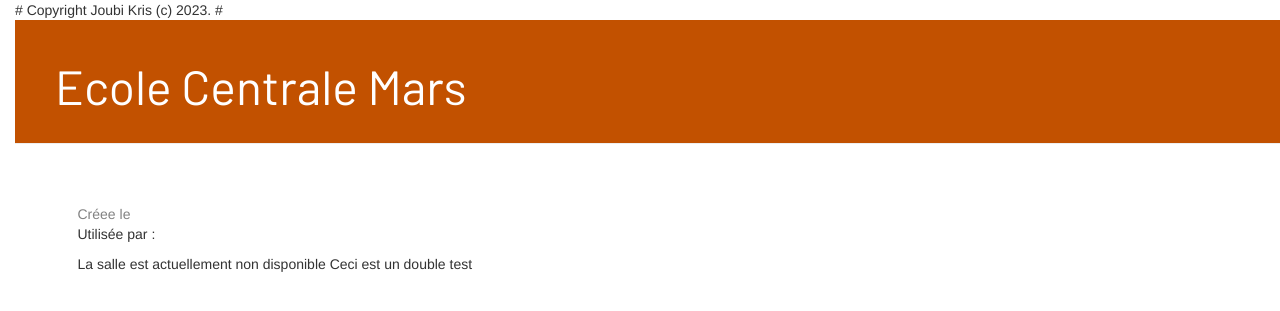
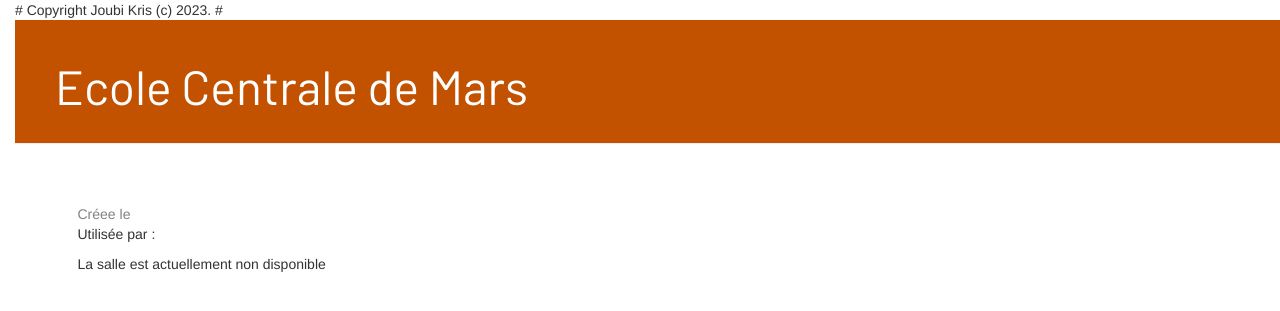
Before and after one commit to Krisjgit/CentraleMars, a Django app: template blog/templates/blog/room_detail.html in a window 1280 px wide. Shown: the top 311 px of the page. Run offline with Django 3.2, Linux system fonts and the light colour scheme; the template is opened without the code that fills it, so the values that code supplies are empty; some libraries are stand-ins or nearby versions.

Commit message:
mini modif

```diff
--- a/CentraleMars/settings.py
+++ b/CentraleMars/settings.py
@@ -19,7 +19,7 @@
 # SECURITY WARNING: don't run with debug turned on in production!
 DEBUG = True
 
-ALLOWED_HOSTS = ['127.0.0.1', '.pythonanywhere.com']
+ALLOWED_HOSTS = ['127.0.0.1', '.pythonanywhere.com', 'vercel.app']
 
 
 # Application definition
--- a/blog/templates/blog/base.html
+++ b/blog/templates/blog/base.html
@@ -13,7 +13,7 @@
     </head>
 <body>
     <div class="page-header">
-        <h1><a href="/">Ecole Centrale Mars</a></h1>
+        <h1><a href="/">Ecole Centrale de Mars</a></h1>
     </div>
     <div class="content container">
         <div class="row">
--- a/blog/templates/blog/room_detail.html
+++ b/blog/templates/blog/room_detail.html
@@ -17,7 +17,6 @@
                     non
                 {% endif %}
                 disponible
-                Ceci est un double test
             </p>
      </article>
 {% endblock %}
```
